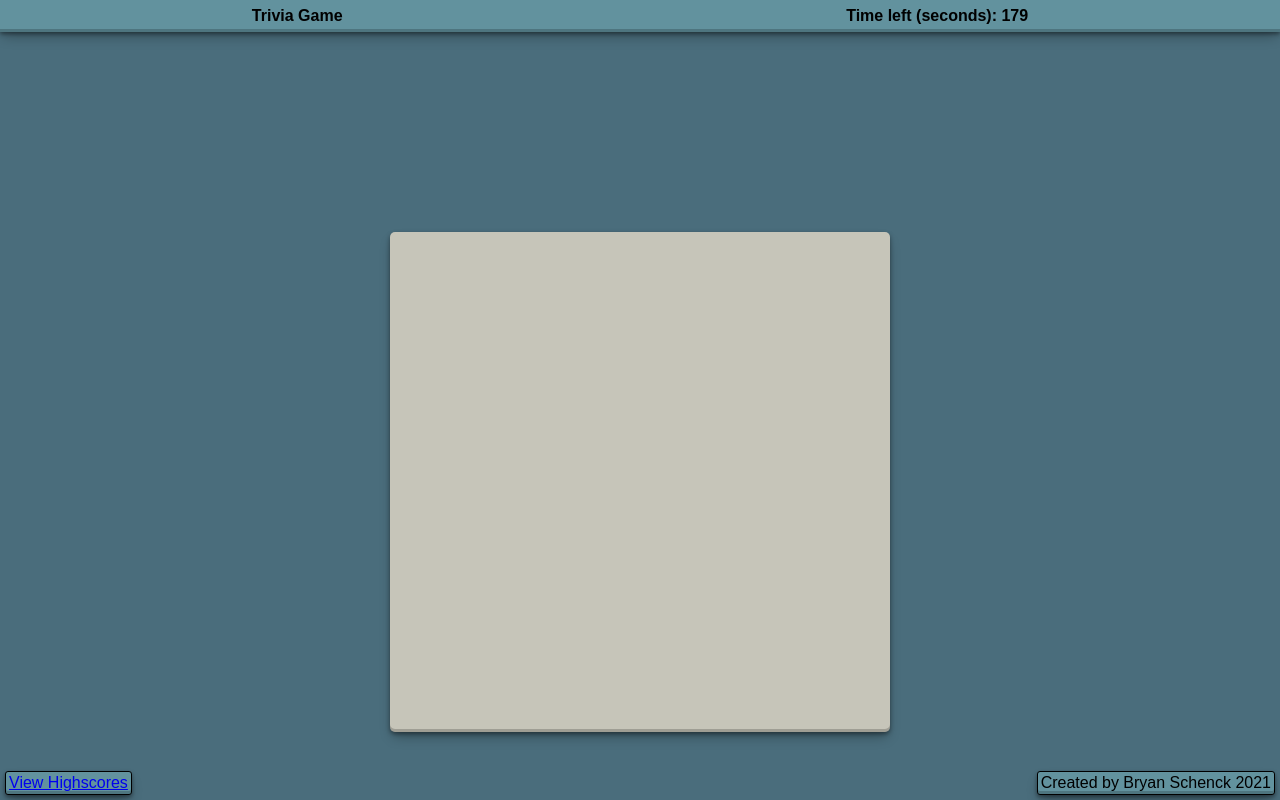
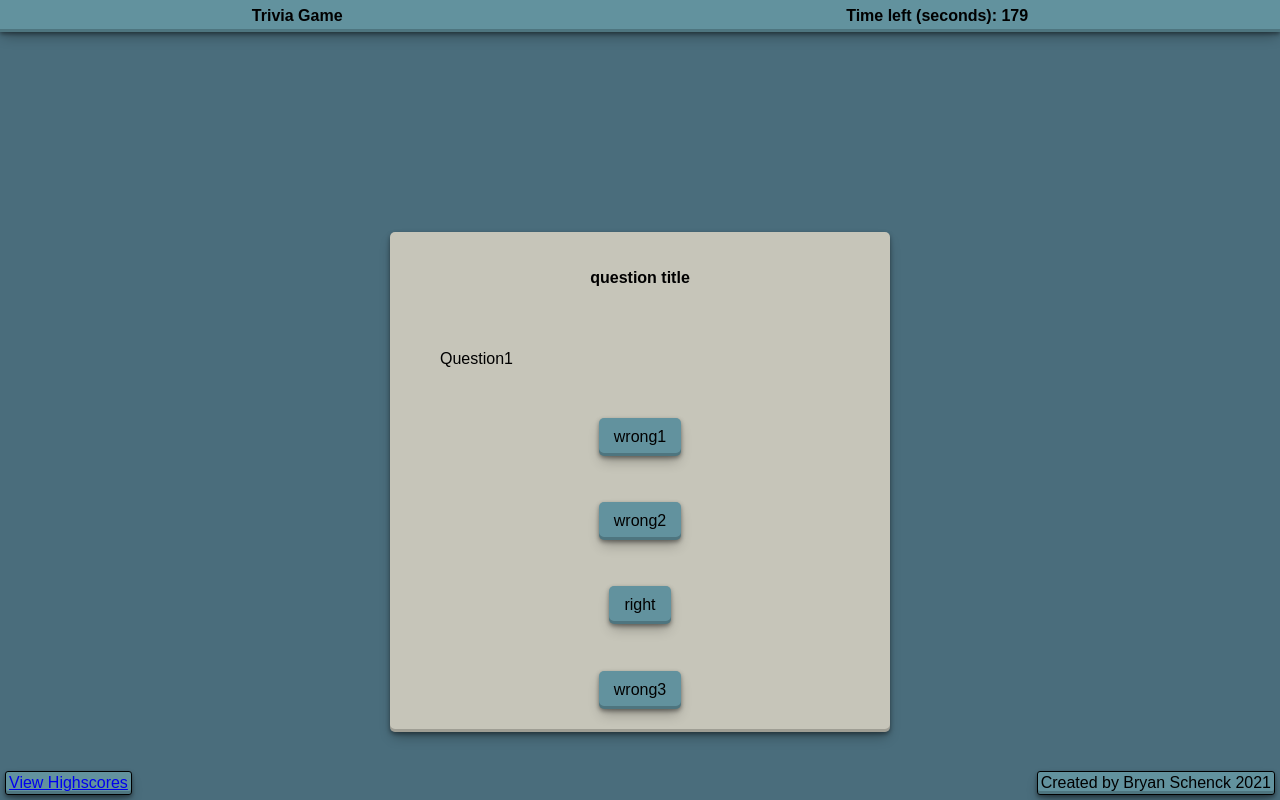
Before and after one commit to brysgithub/multi-choice-game-hw4, a plain HTML site: page index.html in a window 1280 px wide. Both pictures are taken after a click on the button "Start!". Drawn offline with Linux system fonts and the light colour scheme.

Commit message:
added function to display question and answer buttons

```diff
--- a/assets/js/script.js
+++ b/assets/js/script.js
@@ -1,14 +1,19 @@
 // target needed elements
 var startButtonEl = document.getElementById("start-btn");
-var timerEl = document.getElementById("timer")
-var questionHeading = document.getElementById("game-header");
-var questionText = document.getElementById("game-text");
+var timerEl = document.getElementById("timer");
+var gameBoxEl = document.getElementById("game-box");
+var questionHeadingEl = document.getElementById("game-header");
+var questionTextEl = document.getElementById("game-text");
 // var questionBtn1El = document.getElementById("questionBtn1");
 // var questionBtn2El = document.getElementById("questionBtn2");
 // var questionBtn3El = document.getElementById("questionBtn3");
 // var questionBtn4El = document.getElementById("questionBtn4");
-var questionBtn;
+// var questionBtn;
 var selectedQuestion;
+// var questionBtn1
+// var questionBtn2
+// var questionBtn3
+// var questionBtn4
 
 var timeLeft;
 
@@ -16,6 +21,7 @@ var timeLeft;
 
 var questionArray = [{
     question: "Question1",
+        questionTitle: ["question title"],
         multipleChoiceOptions: [
             "wrong1",
             "wrong2",
@@ -24,26 +30,26 @@ var questionArray = [{
         ],
         correct: "right",
 },
-{
-    question: "Question2",
-        multipleChoiceOptions: [
-            "wrong1",
-            "wrong2",
-            "right",
-            "wrong3",
-        ],
-        correct: "right",
-},
-{
-    question: "Question3",
-        multipleChoiceOptions: [
-            "wrong1",
-            "wrong2",
-            "right",
-            "wrong3",
-        ],
-        correct: "right",
-    }
+// {
+//     question: "Question2",
+//         multipleChoiceOptions: [
+//             "wrong1",
+//             "wrong2",
+//             "right",
+//             "wrong3",
+//         ],
+//         correct: "right",
+// },
+// {
+//     question: "Question3",
+//         multipleChoiceOptions: [
+//             "wrong1",
+//             "wrong2",
+//             "right",
+//             "wrong3",
+//         ],
+//         correct: "right",
+//     }
 ];
 
 // event listeners
@@ -53,17 +59,21 @@ startButtonEl.addEventListener("click", startGame);
 
 // V functions of funcionality V
 
-// start button starting all tthe things
+// start button starting all the things
 function startGame () {
     console.log("Game start!");
     startButtonEl.style.display = "none";
-    questionHeading.innerHTML = "";
-    questionText.innerHTML = "";
+    questionHeadingEl.innerHTML = "";
+    questionTextEl.innerHTML = "";
     startTimer();
     displayQuestion();
+
+    // if (chosenAnswer === selectedQuestion.correct[0]) {
+    //     console.log("Correct!");
+    // }
 };
 
-// starts timer. crazy right?
+// starts timer
 function startTimer () {
     console.log("Timer start!")
 
@@ -88,13 +98,37 @@ function startTimer () {
 function displayQuestion () {
     console.log("Display question!")
 
-    selectQuestion(questionArray);
-    // questionBtn.innerHTML = [0];
+    chooseQuestion(questionArray);
+
+    // write title and question
+    questionHeadingEl.innerHTML = selectedQuestion.questionTitle;
+    questionTextEl.innerHTML = selectedQuestion.question;
+
+    //add buttons - TODO loop single section to procedurally add buttons -
+    var questionBtn1 = document.createElement("button");
+    questionBtn1.className = "question-btn";
+    gameBoxEl.appendChild(questionBtn1);
+    questionBtn1.innerHTML = selectedQuestion.multipleChoiceOptions[0];
+
+    var questionBtn2 = document.createElement("button");
+    questionBtn2.className = "question-btn";
+    gameBoxEl.appendChild(questionBtn2);
+    questionBtn2.innerHTML = selectedQuestion.multipleChoiceOptions[1];
+
+    var questionBtn3 = document.createElement("button");
+    questionBtn3.className = "question-btn";
+    gameBoxEl.appendChild(questionBtn3);
+    questionBtn3.innerHTML = selectedQuestion.multipleChoiceOptions[2];
+
+    var questionBtn4 = document.createElement("button");
+    questionBtn4.className = "question-btn";
+    gameBoxEl.appendChild(questionBtn4);
+    questionBtn4.innerHTML = selectedQuestion.multipleChoiceOptions[3];
 
 };
 
 // make for loop to sequentially select questions
-function selectQuestion (array) {
+function chooseQuestion (array) {
     // var selectedQuestion;
     for (let i = 0; i < array.length; i++) {
         selectedQuestion = array[i];
@@ -102,9 +136,13 @@ function selectQuestion (array) {
     } return selectedQuestion;
 };
 
+// end game
+function displayScore (){};
+
 function endGame () {
     if (timeLeft === 0) {
-
+        console.log("Game Over!");
+        displayScore();
     }
 };
 
--- a/assets/style/style.css
+++ b/assets/style/style.css
@@ -90,7 +90,7 @@ header {
 
 .question-btn {
     width: fit-content;
-    margin: 15px;
+    /* margin: 15px; */
     padding: 10px 15px;
     background-color: var(--primary-color);
     text-decoration: none;
```
Also changed, not shown: index.html (+0 -1 lines).
